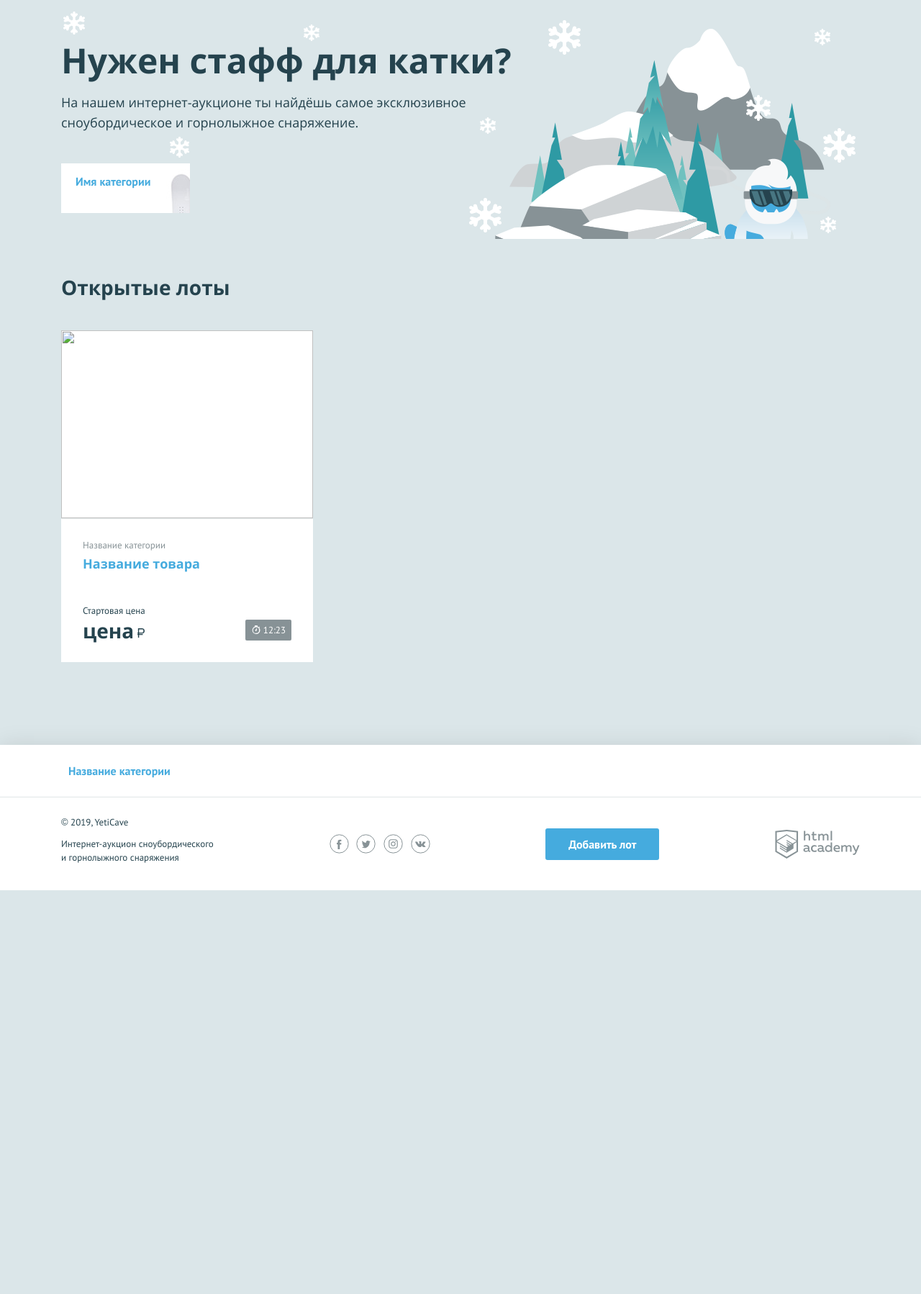
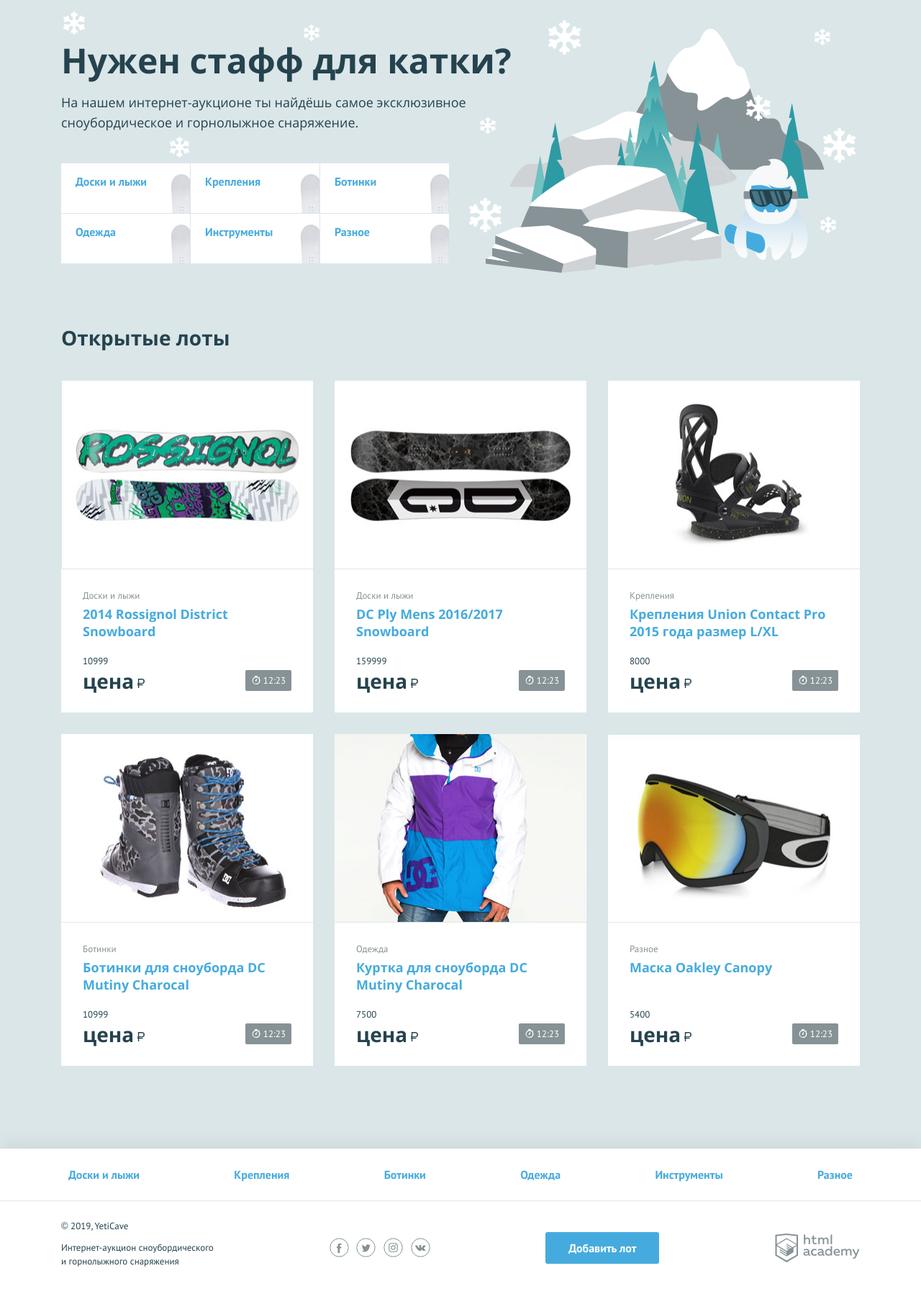
Before and after one commit to andikk/643755-yeticave-11, a PHP site: page / in a window 1280 px wide. Shown: the part 107-1905 px from the top of the page at 72% size. Before the commit the page ends 1344 px from the top, so only its background shows below. Run offline with PHP 8.4, Linux system fonts and the light colour scheme.

Commit message:
module2-task1

```diff
--- a/index.php
+++ b/index.php
@@ -1,7 +1,45 @@
 <?php
 $is_auth = rand(0, 1);
-
 $user_name = 'Андрей'; // укажите здесь ваше имя
+$cats = ['Доски и лыжи', 'Крепления', 'Ботинки', 'Одежда', 'Инструменты', 'Разное'];
+$lots = [
+    [
+        'name' => '2014 Rossignol District Snowboard',
+        'cat' => 'Доски и лыжи',
+        'price' => '10999',
+        'url' => 'img/lot-1.jpg',
+    ],
+    [
+        'name' => 'DC Ply Mens 2016/2017 Snowboard',
+        'cat' => 'Доски и лыжи',
+        'price' => '159999',
+        'url' => 'img/lot-2.jpg',
+    ],
+    [
+        'name' => 'Крепления Union Contact Pro 2015 года размер L/XL',
+        'cat' => 'Крепления',
+        'price' => '8000',
+        'url' => 'img/lot-3.jpg',
+    ],
+    [
+        'name' => 'Ботинки для сноуборда DC Mutiny Charocal',
+        'cat' => 'Ботинки',
+        'price' => '10999',
+        'url' => 'img/lot-4.jpg',
+    ],
+    [
+        'name' => 'Куртка для сноуборда DC Mutiny Charocal',
+        'cat' => 'Одежда',
+        'price' => '7500',
+        'url' => 'img/lot-5.jpg',
+    ],
+    [
+        'name' => 'Маска Oakley Canopy',
+        'cat' => 'Разное',
+        'price' => '5400',
+        'url' => 'img/lot-6.jpg',
+    ],
+];
 ?>
 <!DOCTYPE html>
 <html lang="ru">
@@ -58,10 +96,11 @@
         <h2 class="promo__title">Нужен стафф для катки?</h2>
         <p class="promo__text">На нашем интернет-аукционе ты найдёшь самое эксклюзивное сноубордическое и горнолыжное снаряжение.</p>
         <ul class="promo__list">
-            <!--заполните этот список из массива категорий-->
+            <?php foreach ($cats as $cat): ?>
                 <li class="promo__item promo__item--boards">
-                <a class="promo__link" href="pages/all-lots.html">Имя категории</a>
+                    <a class="promo__link" href="pages/all-lots.html"><?= $cat ?></a>
                 </li>
+            <?php endforeach; ?>
         </ul>
     </section>
     <section class="lots">
@@ -69,17 +108,17 @@
             <h2>Открытые лоты</h2>
         </div>
         <ul class="lots__list">
-            <!--заполните этот список из массива с товарами-->
+            <?php foreach ($lots as $lot): ?>
                 <li class="lots__item lot">
                     <div class="lot__image">
-                    <img src="" width="350" height="260" alt="">
+                        <img src="<?= $lot['url'] ?>" width="350" height="260" alt="">
                     </div>
                     <div class="lot__info">
-                    <span class="lot__category">Название категории</span>
-                    <h3 class="lot__title"><a class="text-link" href="pages/lot.html">Название товара</a></h3>
+                        <span class="lot__category"><?= $lot['cat'] ?></span>
+                        <h3 class="lot__title"><a class="text-link" href="pages/lot.html"><?= $lot['name'] ?></a></h3>
                         <div class="lot__state">
                             <div class="lot__rate">
-                            <span class="lot__amount">Стартовая цена</span>
+                                <span class="lot__amount"><?= $lot['price'] ?></span>
                                 <span class="lot__cost">цена<b class="rub">р</b></span>
                             </div>
                             <div class="lot__timer timer">
@@ -88,6 +127,7 @@
                         </div>
                     </div>
                 </li>
+            <?php endforeach; ?>
         </ul>
     </section>
 </main>
@@ -96,10 +136,11 @@
 <footer class="main-footer">
     <nav class="nav">
         <ul class="nav__list container">
-            <!--заполните этот список из массива категорий-->
+            <?php foreach ($cats as $cat): ?>
                 <li class="nav__item">
-                <a href="pages/all-lots.html">Название категории</a>
+                    <a href="pages/all-lots.html"><?= $cat ?></a>
                 </li>
+            <?php endforeach; ?>
         </ul>
     </nav>
     <div class="main-footer__bottom container">
```
Lines whose indentation alone changed are shown as unchanged.
